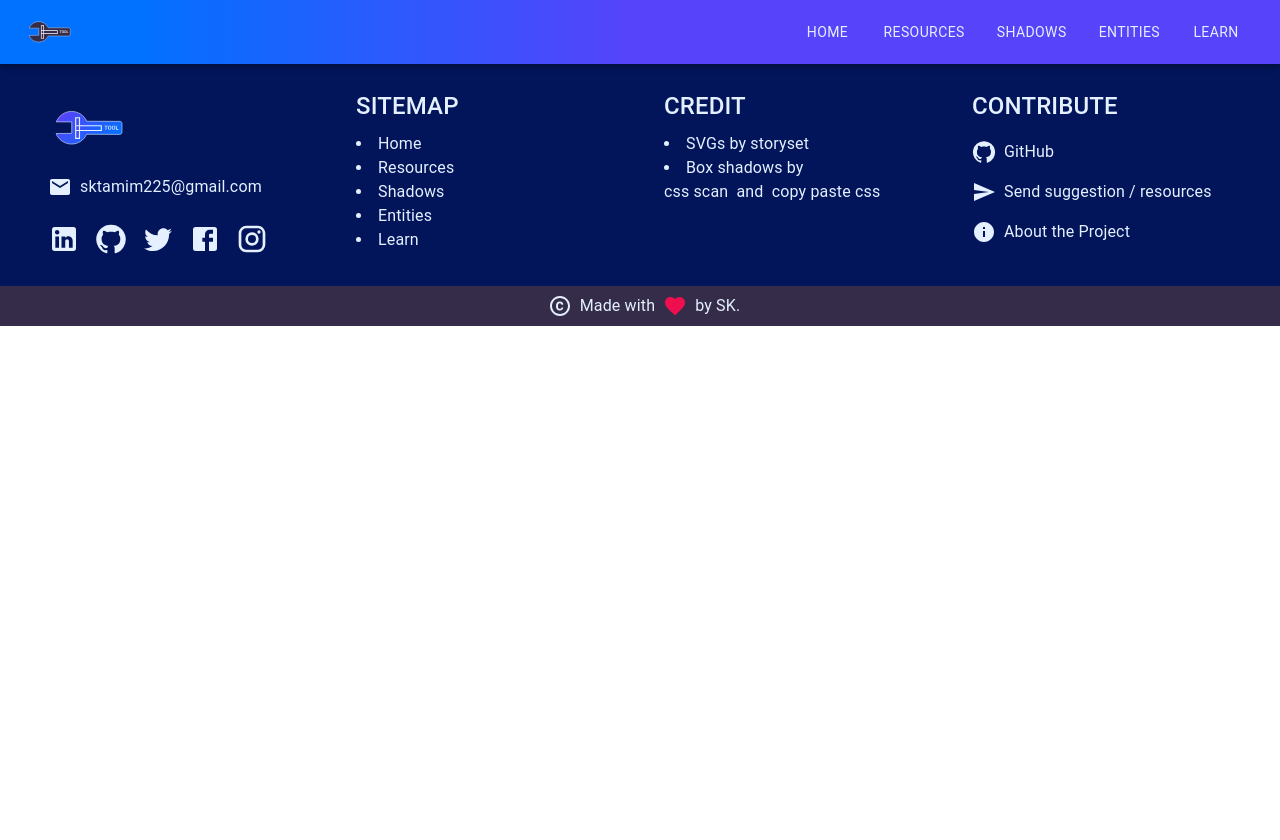
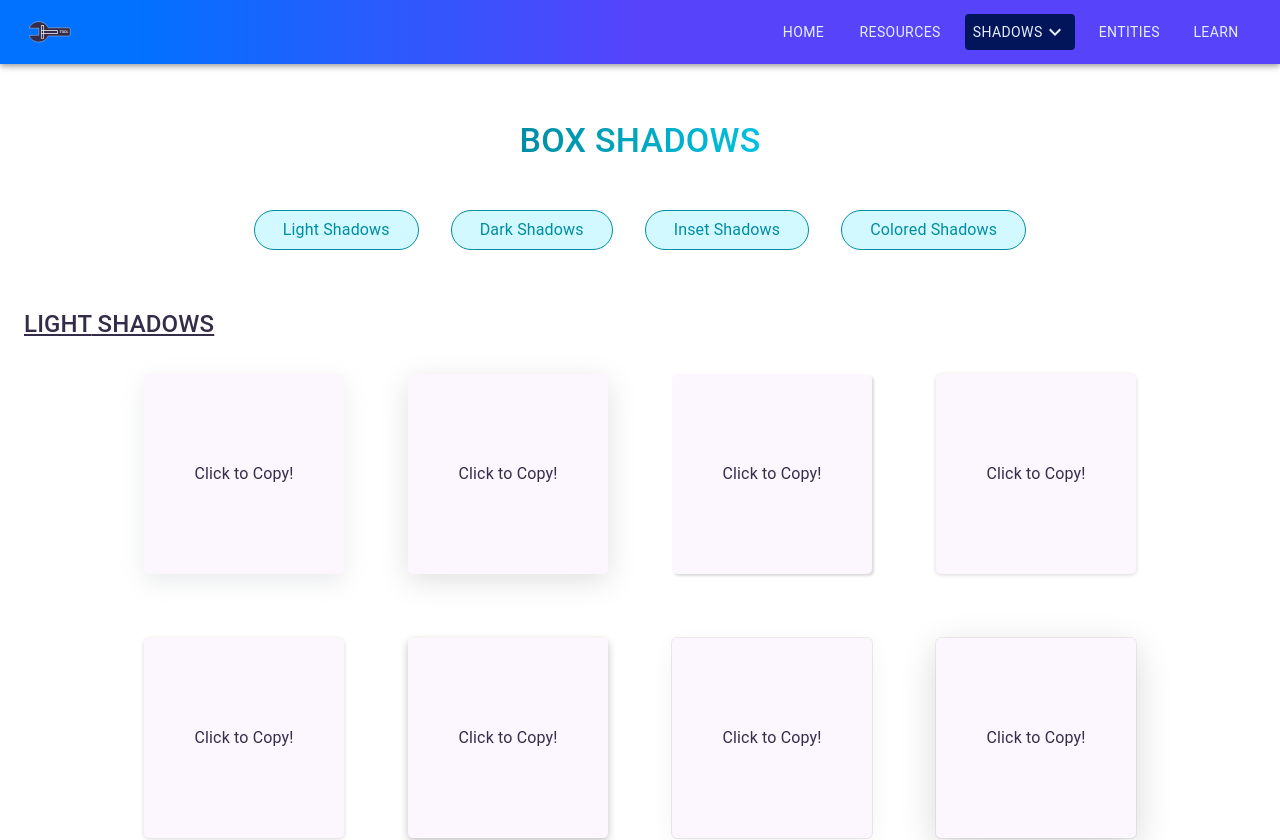
Before and after one commit to SkTamim/tektool, a React (Create React App) app: page /box-shadows in a window 1280 px wide. Shown: the top 840 px of the page. Before the commit the page ends 800 px from the top, so only its background shows below. Built offline with nearby package versions, Linux system fonts and the light colour scheme.

Commit message:
separated box shadows and text shadows into different pages insted of Tabs. Updated shadow nav link in a dropdown link

```diff
--- a/src/App.js
+++ b/src/App.js
@@ -10,6 +10,8 @@ import Learn from "./pages/learn/Learn";
 import Navbar from "./layout/navbar/Navbar";
 import Footer from "./layout/footer/Footer";
 import BackToTop from "./components/backToTop/BackToTop";
+import TextShadows from "./pages/shadows/textShadows/TextShadows";
+import BoxShadows from "./pages/shadows/boxShadows/BoxShadows";
 
 function App() {
 	return (
@@ -22,7 +24,8 @@ function App() {
 					<Routes>
 						<Route path='/' element={<Home />} />
 						<Route path='/resources' element={<Resources />} />
-						<Route path='/shadows' element={<Shadows />} />
+						<Route path='/box-shadows' element={<BoxShadows />} />
+						<Route path='/text-shadows' element={<TextShadows />} />
 						<Route path='/entities' element={<Entities />} />
 						<Route path='/learn' element={<Learn />} />
 					</Routes>
--- a/src/layout/navbar/NavPages.js
+++ b/src/layout/navbar/NavPages.js
@@ -1,15 +1,23 @@
-import { Button, Divider } from "@mui/material";
+import { Button, Divider, Menu, MenuItem } from "@mui/material";
 import { makeStyles } from "@mui/styles";
 import { Box } from "@mui/system";
-import React from "react";
+import React, { useState, useRef, useEffect } from "react";
 import { NavLink } from "react-router-dom";
 import Logo from "./Logo";
+
+import KeyboardArrowDownIcon from "@mui/icons-material/KeyboardArrowDown";
 
 const useStyles = makeStyles((theme) => ({
 	desktopLinks: {
 		color: theme.palette.darkBg.text,
 		fontWeight: 400,
 		"&.active": {
+			backgroundColor: theme.palette.darkBg.bg,
+			color: theme.palette.darkBg.text,
+		},
+	},
+	dropdown: {
+		"&.active ": {
 			backgroundColor: theme.palette.darkBg.bg,
 			color: theme.palette.darkBg.text,
 		},
@@ -28,6 +36,25 @@ const useStyles = makeStyles((theme) => ({
 
 export const DesktopPages = () => {
 	const classes = useStyles();
+	const [isShadowActive, setIsShadowActive] = useState(false);
+
+	const [shadowsButton, setShadowsButton] = useState(null);
+	const open = Boolean(shadowsButton);
+	const handleShadowsButton = (event) => {
+		setShadowsButton(event.currentTarget);
+	};
+	const handleShadowsButtonClose = (e) => {
+		setShadowsButton(null);
+	};
+
+	useEffect(() => {
+		const url = window.location.href.toString();
+		if (url.includes("box-shadows") || url.includes("text-shadows")) {
+			setIsShadowActive(true);
+		} else {
+			setIsShadowActive(false);
+		}
+	}, [shadowsButton]);
 
 	const home = (
 		<Button
@@ -36,6 +63,7 @@ export const DesktopPages = () => {
 			component={NavLink}
 			to='/'
 			key='home'
+			onClick={() => setIsShadowActive(false)}
 		>
 			Home
 		</Button>
@@ -47,20 +75,52 @@ export const DesktopPages = () => {
 			component={NavLink}
 			to='/resources'
 			key='resources'
+			onClick={() => setIsShadowActive(false)}
 		>
 			Resources
 		</Button>
 	);
 	const shadows = (
+		<div key='shadows'>
 			<Button
 				sx={{ m: 1 }}
-			className={classes.desktopLinks}
-			component={NavLink}
-			to='/shadows'
-			key='shadows'
+				className={`${classes.desktopLinks} ${isShadowActive ? "active" : ""}`}
+				id='basic-button'
+				aria-controls={open ? "basic-menu" : undefined}
+				aria-haspopup='true'
+				aria-expanded={open ? "true" : undefined}
+				onClick={handleShadowsButton}
 			>
 				Shadows
+				<KeyboardArrowDownIcon />
 			</Button>
+			<Menu
+				id='basic-menu'
+				anchorEl={shadowsButton}
+				open={open}
+				onClose={handleShadowsButtonClose}
+				MenuListProps={{
+					"aria-labelledby": "basic-button",
+				}}
+			>
+				<MenuItem
+					className={classes.dropdown}
+					onClick={handleShadowsButtonClose}
+					to='/box-shadows'
+					component={NavLink}
+				>
+					Box Shadows
+				</MenuItem>
+				<MenuItem
+					className={classes.dropdown}
+					onClick={handleShadowsButtonClose}
+					to='/text-shadows'
+					component={NavLink}
+				>
+					Text Shadows
+				</MenuItem>
+			</Menu>
+		</div>
 	);
 	const entities = (
 		<Button
@@ -69,6 +129,7 @@ export const DesktopPages = () => {
 			component={NavLink}
 			to='/entities'
 			key='entities'
+			onClick={() => setIsShadowActive(false)}
 		>
 			Entities
 		</Button>
@@ -80,6 +141,7 @@ export const DesktopPages = () => {
 			component={NavLink}
 			to='/learn'
 			key='learn'
+			onClick={() => setIsShadowActive(false)}
 		>
 			Learn
 		</Button>
@@ -102,6 +164,26 @@ export const DesktopPages = () => {
 export const MobilePages = () => {
 	const classes = useStyles();
 
+	const [isShadowActive, setIsShadowActive] = useState(false);
+
+	const [shadowsButton, setShadowsButton] = useState(null);
+	const open = Boolean(shadowsButton);
+	const handleShadowsButton = (event) => {
+		setShadowsButton(event.currentTarget);
+	};
+	const handleShadowsButtonClose = (e) => {
+		setShadowsButton(null);
+	};
+
+	useEffect(() => {
+		const url = window.location.href.toString();
+		if (url.includes("box-shadows") || url.includes("text-shadows")) {
+			setIsShadowActive(true);
+		} else {
+			setIsShadowActive(false);
+		}
+	}, [shadowsButton]);
+
 	const home = (
 		<Button
 			sx={{ m: 1, display: "block" }}
@@ -109,6 +191,7 @@ export const MobilePages = () => {
 			component={NavLink}
 			to='/'
 			key='home'
+			onClick={() => setIsShadowActive(false)}
 		>
 			Home
 		</Button>
@@ -120,20 +203,52 @@ export const MobilePages = () => {
 			component={NavLink}
 			to='/resources'
 			key='resources'
+			onClick={() => setIsShadowActive(false)}
 		>
 			Resources
 		</Button>
 	);
 	const shadows = (
+		<div key='shadows'>
 			<Button
-			sx={{ m: 1, display: "block" }}
-			className={classes.mobileLinks}
-			component={NavLink}
-			to='/shadows'
-			key='shadows'
+				sx={{ m: 1, display: "flex" }}
+				className={`${classes.mobileLinks} ${isShadowActive ? "active" : ""}`}
+				id='basic-button'
+				aria-controls={open ? "basic-menu" : undefined}
+				aria-haspopup='true'
+				aria-expanded={open ? "true" : undefined}
+				onClick={handleShadowsButton}
 			>
 				Shadows
+				<KeyboardArrowDownIcon />
 			</Button>
+			<Menu
+				id='basic-menu'
+				anchorEl={shadowsButton}
+				open={open}
+				onClose={handleShadowsButtonClose}
+				MenuListProps={{
+					"aria-labelledby": "basic-button",
+				}}
+			>
+				<MenuItem
+					className={classes.dropdown}
+					onClick={handleShadowsButtonClose}
+					to='/box-shadows'
+					component={NavLink}
+				>
+					Box Shadows
+				</MenuItem>
+				<MenuItem
+					className={classes.dropdown}
+					onClick={handleShadowsButtonClose}
+					to='/text-shadows'
+					component={NavLink}
+				>
+					Text Shadows
+				</MenuItem>
+			</Menu>
+		</div>
 	);
 	const entities = (
 		<Button
@@ -142,6 +257,7 @@ export const MobilePages = () => {
 			component={NavLink}
 			to='/html-entities'
 			key='entities'
+			onClick={() => setIsShadowActive(false)}
 		>
 			Entities
 		</Button>
@@ -153,6 +269,7 @@ export const MobilePages = () => {
 			component={NavLink}
 			to='/learn'
 			key='learn'
+			onClick={() => setIsShadowActive(false)}
 		>
 			Learn
 		</Button>
--- a/src/layout/navbar/Navbar.js
+++ b/src/layout/navbar/Navbar.js
@@ -73,8 +73,8 @@ const Navbar = () => {
 			>
 				<Box
 					role='presentation'
-					onClick={toggleDrawer(false)}
-					onKeyDown={toggleDrawer(false)}
+					onClick={toggleDrawer(true)}
+					onKeyDown={toggleDrawer(true)}
 					sx={{ px: 3 }}
 				>
 					<MobilePages />
--- a/src/pages/shadows/boxShadows/BoxShadows.js
+++ b/src/pages/shadows/boxShadows/BoxShadows.js
@@ -1,3 +1,4 @@
+import { Container } from "@mui/material";
 import React from "react";
 import HeadingSecondary from "../../../components/UI/typography/HeadingSecondary";
 import BoxShadowComponent from "./BoxShadowComponent";
@@ -5,7 +6,7 @@ import ShadowTypeNavigator from "./ShadowTypeNavigator";
 
 const BoxShadows = () => {
 	return (
-		<>
+		<Container maxWidth='xl' sx={{ py: 4 }} component='main'>
 			<div style={{ textAlign: "center", padding: "1rem 0" }}>
 				<HeadingSecondary>Box Shadows</HeadingSecondary>
 			</div>
@@ -15,7 +16,7 @@ const BoxShadows = () => {
 			<BoxShadowComponent shadowType='Dark' shadowId='dark-shadows' />
 			<BoxShadowComponent shadowType='Inset' shadowId='inset-shadows' />
 			<BoxShadowComponent shadowType='Colored' shadowId='colored-shadows' />
-		</>
+		</Container>
 	);
 };
 
--- a/src/pages/shadows/textShadows/TextShadows.js
+++ b/src/pages/shadows/textShadows/TextShadows.js
@@ -2,19 +2,20 @@ import React from "react";
 import { makeStyles } from "@mui/styles";
 import HeadingSecondary from "../../../components/UI/typography/HeadingSecondary";
 import TextShadowComponent from "./TextShadowComponent";
+import { Container } from "@mui/material";
 
 const useStyles = makeStyles({});
 
 const TextShadows = () => {
 	const classes = useStyles();
 	return (
-		<>
+		<Container maxWidth='xl' sx={{ py: 4 }} component='main'>
 			<div style={{ textAlign: "center", padding: "1rem 0" }}>
 				<HeadingSecondary>Text Shadows</HeadingSecondary>
 			</div>
 
 			<TextShadowComponent />
-		</>
+		</Container>
 	);
 };
 
```
Lines whose indentation alone changed are shown as unchanged.
